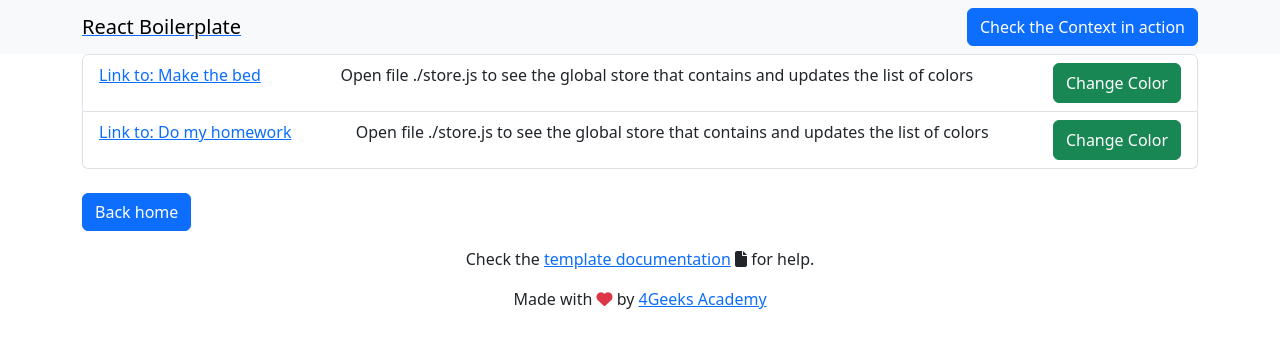
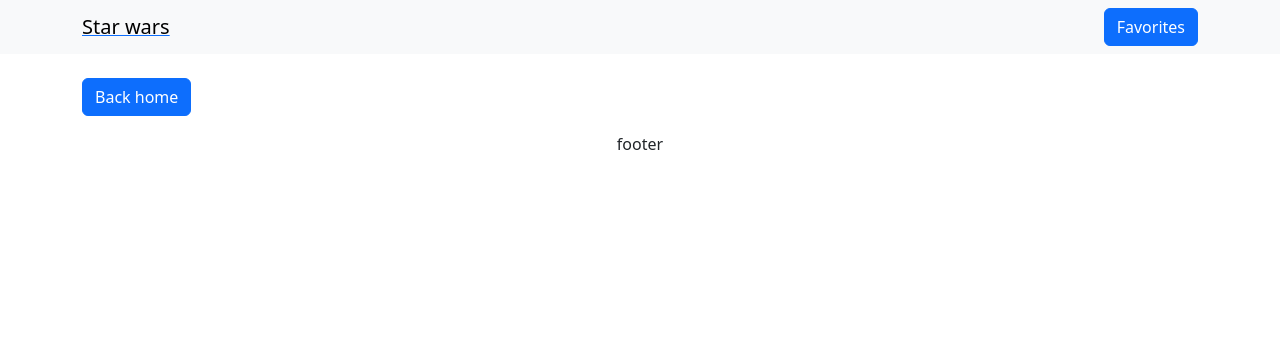
Before and after one commit to 4GeeksAcademy/Jorgee-hub-starwars-blog, a React (Vite) app: page /demo in a window 1280 px wide. Shown: the top 348 px of the page. Built offline with nearby package versions, Linux system fonts and the light colour scheme.

Commit message:
feat: UseEffeect added

```diff
--- /dev/null
+++ b/src/components/Card.jsx
@@ -0,0 +1,19 @@
+import React from 'react'
+import { Link } from 'react-router-dom';
+const Card = ({character}) => {
+    console.log(character);
+    return (
+        <div className='col-auto'>
+            <div className="card flex-shrink-0" style={{width:"18rem;"}}>
+                <img src="" className="card-img-top" alt="..."/>
+                    <div className="card-body">
+                        <h5 className="card-title">{character.name}</h5>
+                        <p className="card-text">Some quick example text to build on the card title and make up the bulk of the card’s content.</p>
+                        <Link to="#" className="btn btn-primary">Learn more! </Link>
+                    </div>
+            </div>
+        </div>
+    )
+}
+
+export default Card;
--- a/src/components/Footer.jsx
+++ b/src/components/Footer.jsx
@@ -1,11 +1,7 @@
 export const Footer = () => (
 	<footer className="footer mt-auto py-3 text-center">
 		<p>
-			Check the <a target="_blank" href="https://4geeks.com/docs/start/start-react-advanced">template documentation</a> <i className="fa-solid fa-file"></i> for help.
-		</p>
-		<p>
-			Made with <i className="fa fa-heart text-danger" /> by{" "}
-			<a href="http://www.4geeksacademy.com">4Geeks Academy</a>
+			footer
 		</p>
 	</footer>
 );
--- a/src/components/Navbar.jsx
+++ b/src/components/Navbar.jsx
@@ -6,11 +6,11 @@ export const Navbar = () => {
 		<nav className="navbar navbar-light bg-light">
 			<div className="container">
 				<Link to="/">
-					<span className="navbar-brand mb-0 h1">React Boilerplate</span>
+					<span className="navbar-brand mb-0 h1">Star wars</span>
 				</Link>
 				<div className="ml-auto">
 					<Link to="/demo">
-						<button className="btn btn-primary">Check the Context in action</button>
+						<button className="btn btn-primary">Favorites</button>
 					</Link>
 				</div>
 			</div>
--- a/src/pages/Home.jsx
+++ b/src/pages/Home.jsx
@@ -1,16 +1,38 @@
 import rigoImageUrl from "../assets/img/rigo-baby.jpg";
 import useGlobalReducer from "../hooks/useGlobalReducer.jsx";
+import Card from "../components/Card.jsx";
+import { useEffect, useState } from "react";
 
 export const Home = () => {
 
-  const {store, dispatch} =useGlobalReducer()
+	const { store, dispatch } = useGlobalReducer()
+	const getStarWarsPeople = async () => {
+			try {
+				const response = await fetch ("https://swapi.tech/api/people")
+				const data = await response.json();
+				dispatch({type:"add_characters", payload:data.results});
+			} catch (error) {
+				console.log(error);
+			}
+		}
+	useEffect(() => {
+		getStarWarsPeople();
+	},[])
+	return (
+		<div className="container">
+			<h3 className="fw-bold my-3 text-danger">Personajes</h3>
+			<div className="row flex-nowrap overflow-x-auto">{/* Characters */}
+				{store.characters.map((character,index)=>{
+					return(
+						<Card key={character.uid} character={character}/>
+					)
+				})}
+			</div>
+			<h3 className="fw-bold my-3 text-danger">Planetas</h3>
+			{/* <div className="row flex-nowrap overflow-x-auto">
 
-	return (
-		<div className="text-center mt-5">
-			<h1>Hello Rigo!!</h1>
-			<p>
-				<img src={rigoImageUrl} />
-			</p>
+			</div> */}
+
 		</div>
 	);
 };
--- a/src/store.js
+++ b/src/store.js
@@ -1,30 +1,17 @@
 export const initialStore=()=>{
   return{
-    message: null,
-    todos: [
-      {
-        id: 1,
-        title: "Make the bed",
-        background: null,
-      },
-      {
-        id: 2,
-        title: "Do my homework",
-        background: null,
-      }
-    ]
+    characters:[]
   }
 }
 
 export default function storeReducer(store, action = {}) {
   switch(action.type){
-    case 'add_task':
+    case 'add_characters':
 
-      const { id,  color } = action.payload
 
       return {
         ...store,
-        todos: store.todos.map((todo) => (todo.id === id ? { ...todo, background: color } : todo))
+        characters:action.payload
       };
     default:
       throw Error('Unknown action.');
```
Also changed, not shown: 1 other file (tests, documents, lock files or other folders).
